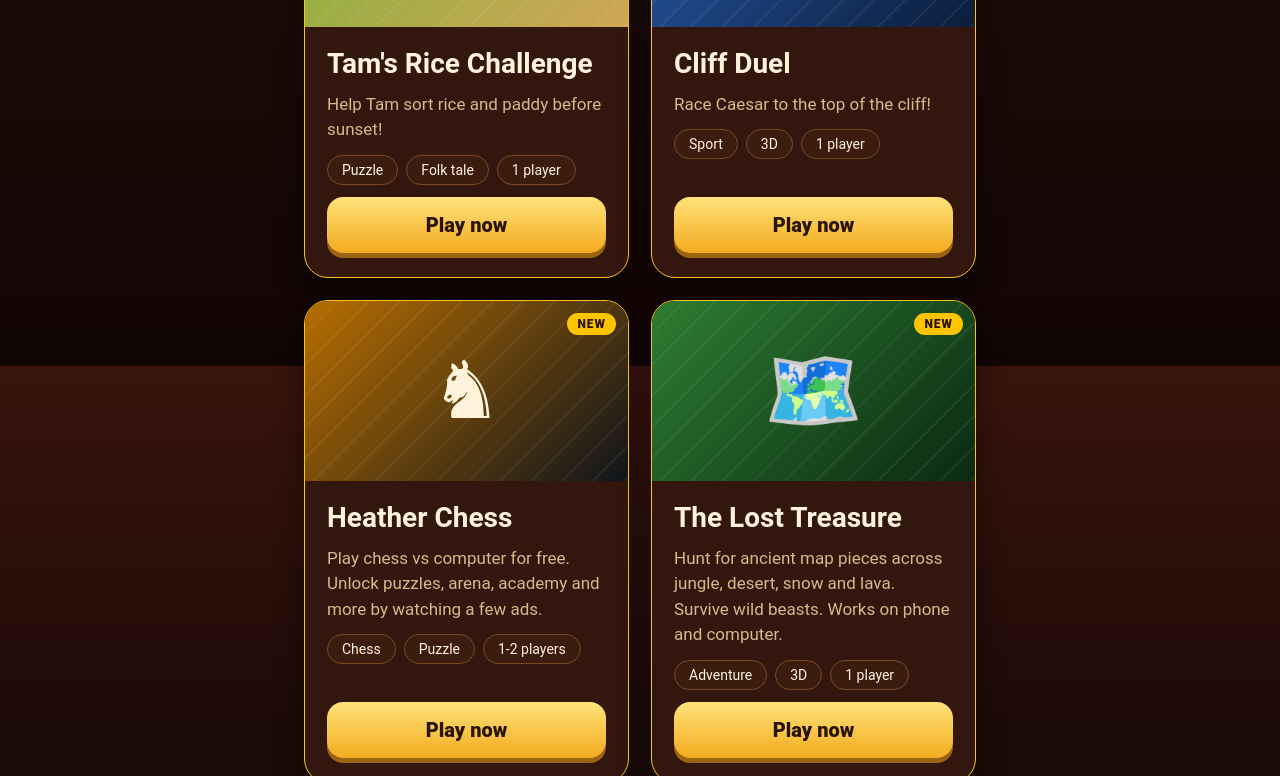
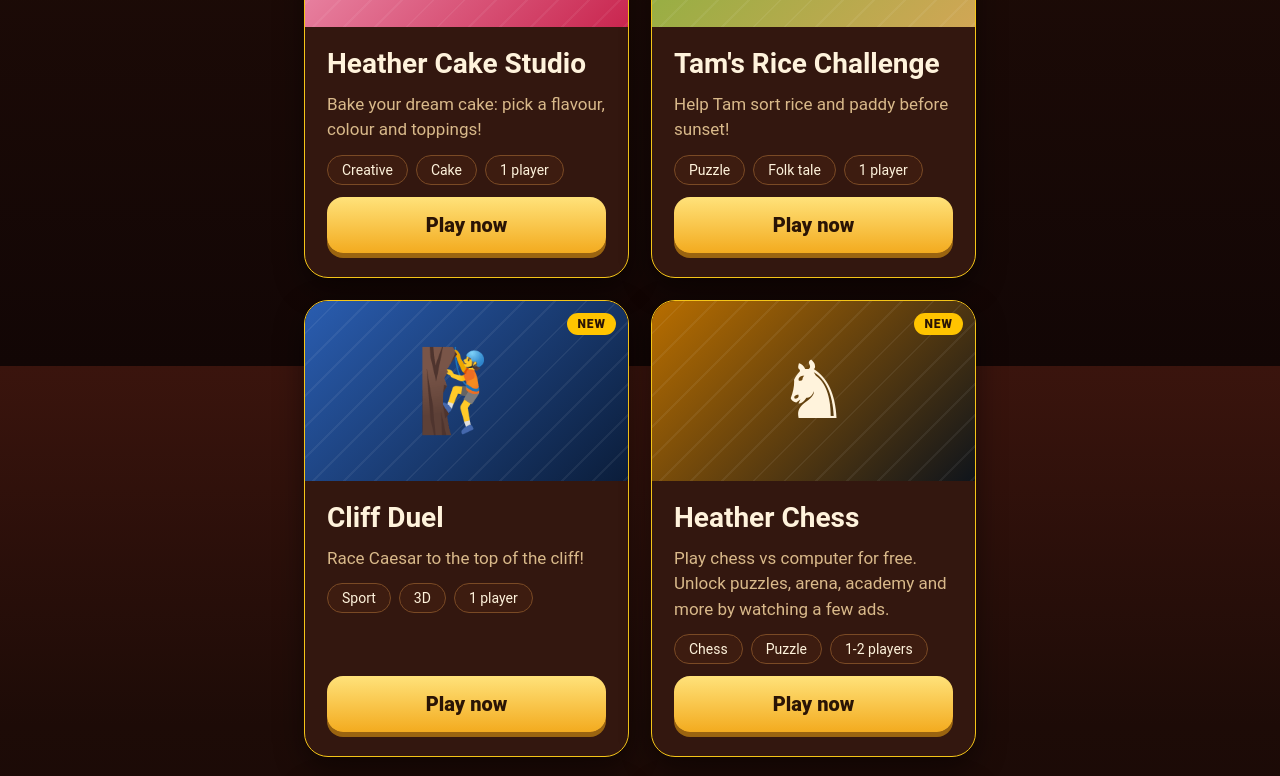
Before and after one commit to heatherbeo-commits/Heather-game, a plain HTML site: page public/index.html in a window 1280 px wide. Shown: the part 434-1210 px from the top of the page. Drawn offline with Linux system fonts and the light colour scheme.

Commit message:
Update index.html

```diff
--- a/public/index.html
+++ b/public/index.html
@@ -82,6 +82,16 @@
    art    : "emoji" or "svg:chopsticks"      bg : banner colour
 */
 const GAMES = [
+      {
+      id: "cake",
+      title: "Heather Cake Studio",
+      art: "🎂",
+      bg: "linear-gradient(135deg,#f4a6c1,#c9264f)",
+      desc: "Bake your dream cake: pick a flavour, colour and toppings!",
+      tags: ["Creative", "Cake", "1 player"],
+      src: "cake.html",
+      isNew: true
+    },
     {
     id: "rice",
     title: "Tam's Rice Challenge",
```
